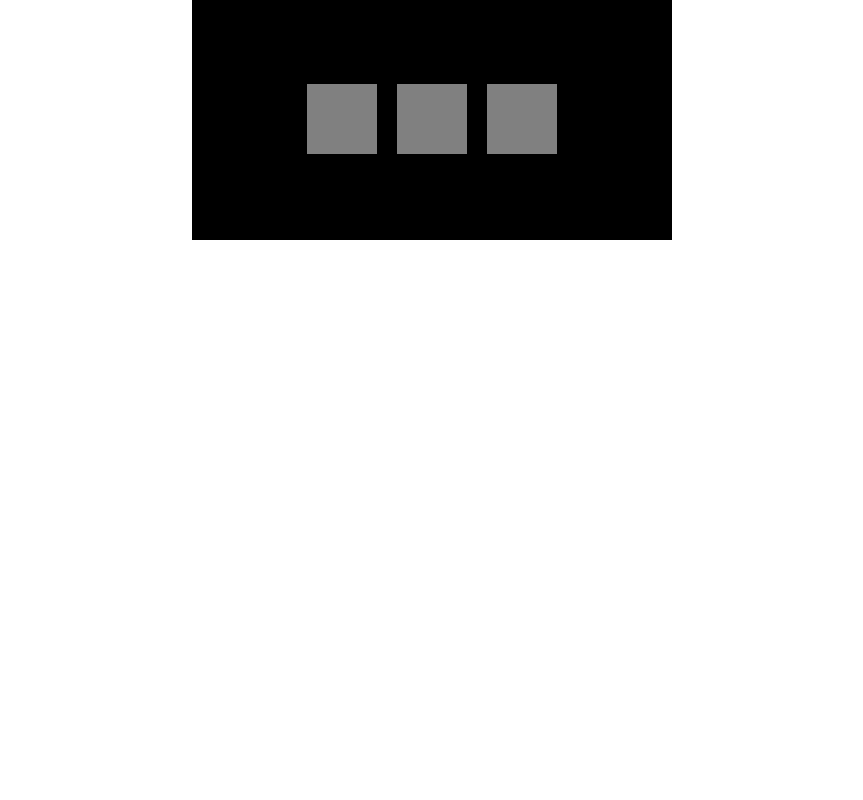
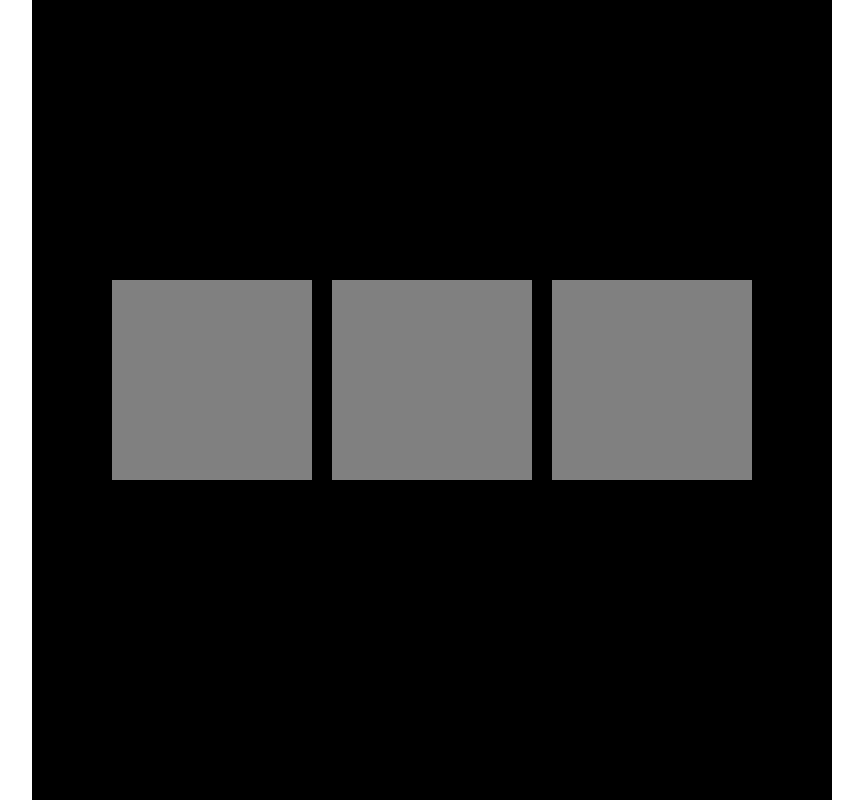
Before and after one commit to dubeyxfr/Trafficlight, a plain HTML site: page day10/index.html in a window 1280 px wide. Shown: the whole page, without its empty margins (208-1071 px from the left). Drawn offline with Linux system fonts and the light colour scheme.

Commit message:
style.css

```diff
--- a/day10/style.css
+++ b/day10/style.css
@@ -20,8 +20,8 @@
 }  */
 
 .section {
-    height: 30vh;
-    width: 60vh;
+    height: 100vh;
+    width: 100vh;
     background-color: black;
     justify-self: center;
     display: flex;
@@ -30,8 +30,8 @@
     gap: 20px;
 }
 .light {
-    height: 70px;
-    width: 70px;
+    height: 200px;
+    width: 200px;
     background-color: gray;
     position: relative;
     top: 35%;
```
